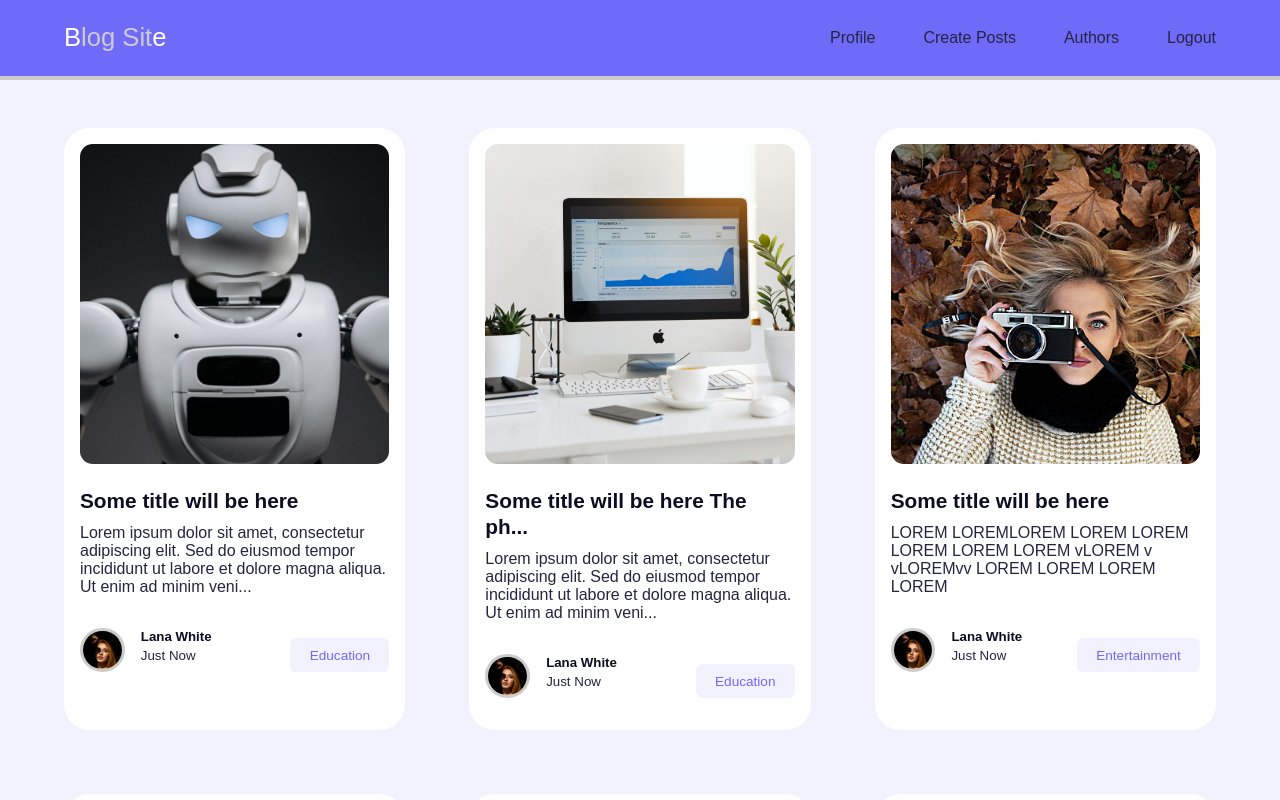
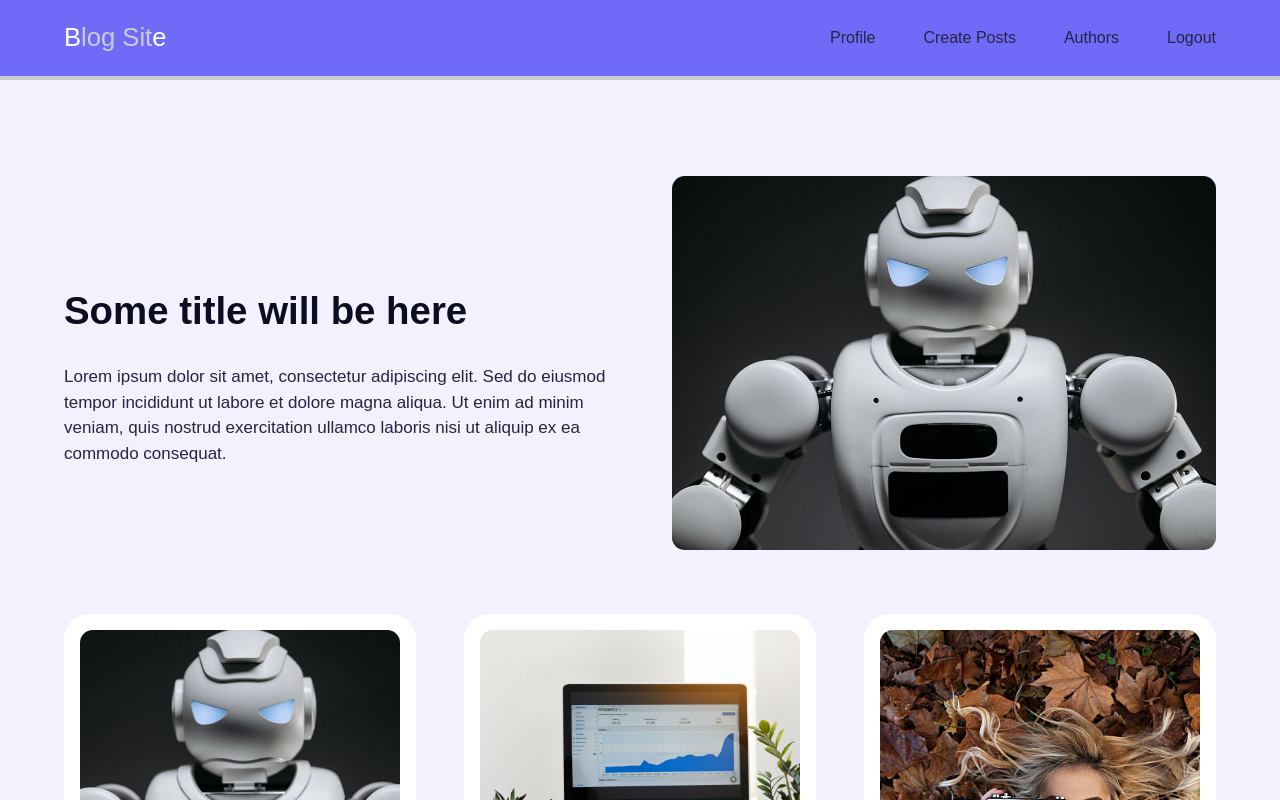
Before and after one commit to manish25Coder/Blog, a React (Vite) app: page / in a window 1280 px wide. Shown: the top 800 px of the page. Built offline with nearby package versions, Linux system fonts and the light colour scheme.

Commit message:
Added category and headpost

```diff
--- a/src/App.css
+++ b/src/App.css
@@ -219,10 +219,30 @@ footer{
     gap: 4rem;
 }
 
-.posts-container{
+.posts-container,.categoryPost-container{
     display: grid;
     grid-template-columns: repeat(3,1fr);
+    gap: 3rem;
+}
+.head-post-container{
+    display: grid;
+    grid-template-columns: 1fr 1fr;
     gap: 4rem;
+    padding-top: 3rem;
+    align-items: center;
+    margin-bottom: 4rem;
+}
+.head-post-container .post-image{
+    height: fit-content;
+}
+.head-post-container h1{
+    margin-bottom: 1.7rem;
+    font-size: 2.4rem;
+    line-height: 1.4;
+}
+.head-post-container p{
+    font-size: 17px;
+    line-height: 1.5;
 }
 .post{
     background: var(--color-white);
@@ -297,3 +317,7 @@ footer{
 .postdetail-para p{
     margin-bottom: 1.5rem;
 }
+.page-title{
+    text-align: center;
+    margin: 4rem auto;
+}
--- /dev/null
+++ b/src/Components/HeadPost.jsx
@@ -0,0 +1,32 @@
+import React from 'react'
+
+import headpostImage from '../assets/1.jpg'
+import { Link } from 'react-router-dom'
+//importing headpost data...
+import { headPost } from '../Data/Data'
+
+export default function HeadPost() {
+  return (
+    <article className='head-post'>
+        {
+            headPost.map(({id,Image,authorOId,title,des},index)=>{
+                return(
+                    <div key={index} className='container head-post-container'>
+
+                            <div className="post-content">
+                                <Link to={`posts/${authorOId}`} >
+                                    <h1>{title}</h1>
+                                </Link>
+                                <p>{des}</p>
+                        </div>
+                        <div className="post-image">
+                            <img src={Image} alt='' />
+                            </div>
+                    </div>
+                );
+            })
+        }
+
+    </article>
+  )
+}
--- a/src/Components/Posts.jsx
+++ b/src/Components/Posts.jsx
@@ -6,12 +6,17 @@ import { DummyPosts } from '../Data/Data';
 import { useState } from 'react';
 //components....
 import PostItem from './PostItem';
+import HeadPost from './HeadPost';
 
 
 export default function Posts() {
     const [posts,setPosts] = useState(DummyPosts)
   return (
     <section className='posts'>
+      <div className="head-post-area">
+        {/* Head post */}
+          <HeadPost/>
+      </div>
       { posts.length > 0 ? <div className="container posts-container">
             {
                 posts.map(({id, Image, authorOId, category, title, des},index)=><PostItem key={index} Image={Image} category={category} authorOId={authorOId} title={title} des={des} postId={id} />)
--- a/src/Data/Data.js
+++ b/src/Data/Data.js
@@ -1,3 +1,17 @@
+//creating Head posts......
+
+export const headPost = [
+    {
+        id:1,
+        Image: blogImage1,
+        category:'Education',
+        authorOId:2,
+        title:'Some title will be here ',
+        des:'Lorem ipsum dolor sit amet, consectetur adipiscing elit. Sed do eiusmod tempor incididunt ut labore et dolore magna aliqua. Ut enim ad minim veniam, quis nostrud exercitation ullamco laboris nisi ut aliquip ex ea commodo consequat.'
+    },
+]
+
+
 //creating Dummy posts......
 
 import blogImage1 from '../../src/assets/1.jpg'
--- a/src/Pages/AuthorPost.jsx
+++ b/src/Pages/AuthorPost.jsx
@@ -11,6 +11,7 @@ export default function AuthorPost() {
   const [posts,setPosts] = useState(DummyPosts)
   return (
     <section className='authorposts'>
+      <h1 className='page-title'>Author Post</h1>
       { posts.length > 0 ? <div className="container authorposts-container">
             {
                 posts.map(({id, Image, authorOId, category, title, des},index)=><PostItem key={index} Image={Image} category={category} authorOId={authorOId} title={title} des={des} postId={id} />)
--- a/src/Pages/CategoryPost.jsx
+++ b/src/Pages/CategoryPost.jsx
@@ -1,7 +1,23 @@
 import React from 'react'
+//Dummy posts Data......
+import { DummyPosts } from '../Data/Data';
+
+//userState...
+import { useState } from 'react';
+//components....
+import PostItem from '../Components/PostItem';
 
 export default function CategoryPost() {
+  const [posts,setPosts] = useState(DummyPosts)
   return (
-    <div>CategoryPost</div>
+    <section className='categoryPost'>
+      <h1 className='page-title'>Category Post</h1>
+      { posts.length > 0 ? <div className="container categoryPost-container">
+            {
+                posts.map(({id, Image, authorOId, category, title, des},index)=><PostItem key={index} Image={Image} category={category} authorOId={authorOId} title={title} des={des} postId={id} />)
+            }
+        </div> : <h2 className='error-center'>No posts founds</h2>
+        }
+    </section>
   )
 }
```
